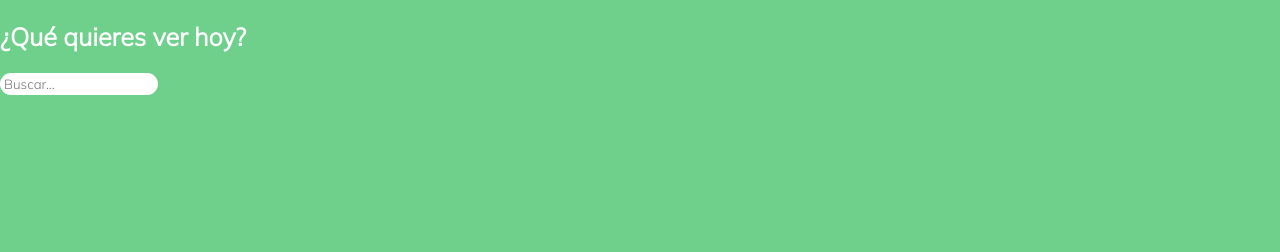
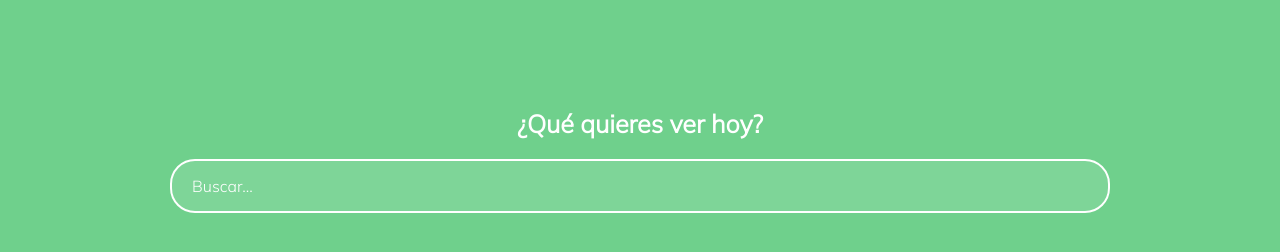
Before and after one commit to JohsonRodriguez/web_video, a plain HTML site: page index.html in a window 1280 px wide. Shown: the part 80-332 px from the top of the page. Drawn offline with Linux system fonts and the light colour scheme.

Commit message:
buscador 2

```diff
--- a/index.html
+++ b/index.html
@@ -79,17 +79,30 @@
 
     .main{
         height: 300px;
+        display: flex;
+flex-direction: column;
+justify-content: center;
+align-items: center;
     }
     .main__title{
         color: white;
         font-size: 25px;
     }
     .input{
+        background-color: rgba(255,255,255,0.1);
        border: 2px solid white;
        border-radius: 25px;
        color: white;
        font-family: 'Mulish', sans-serif;
+       font-size: 16px;
+       height: 50px;
+       padding: 0px 20px;
+       width: 70%;
     }
+    .input::placeholder{
+        color: white;
+    }
+
 </style>
 
 <body>
```
